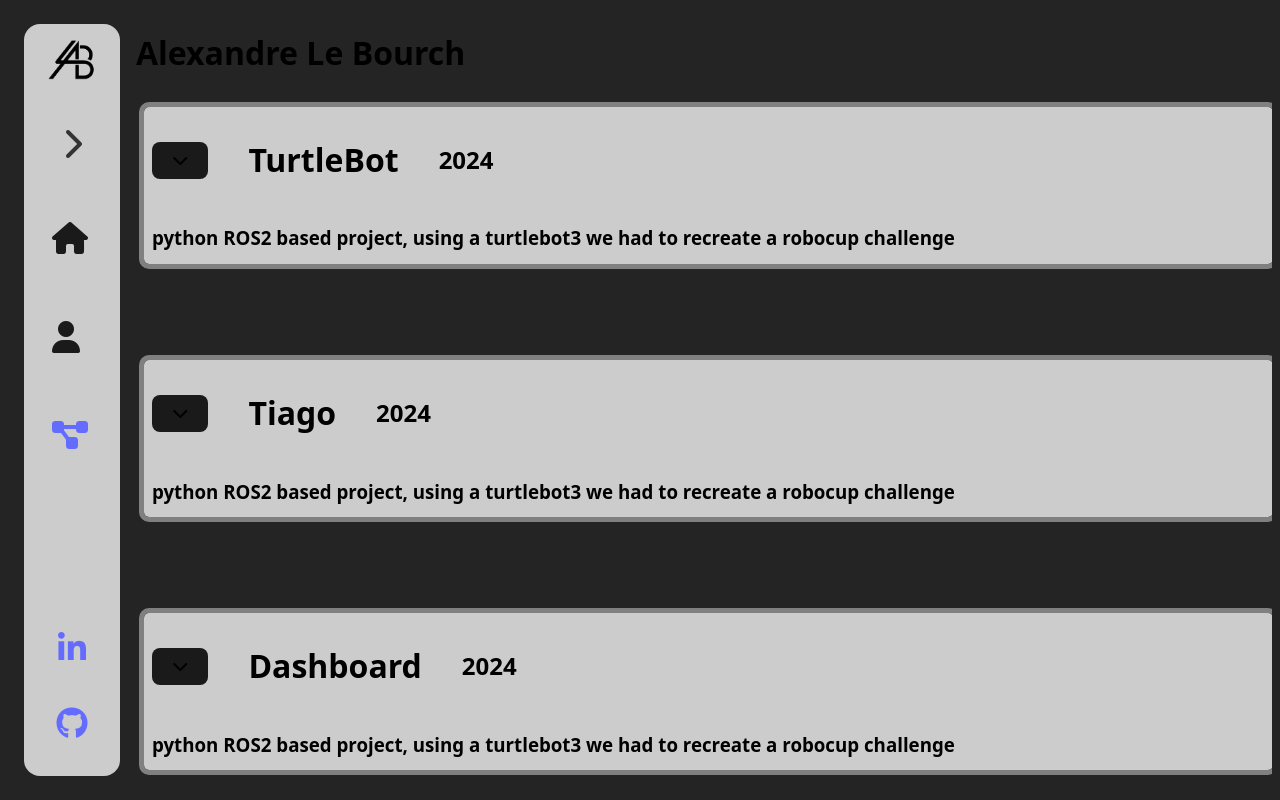
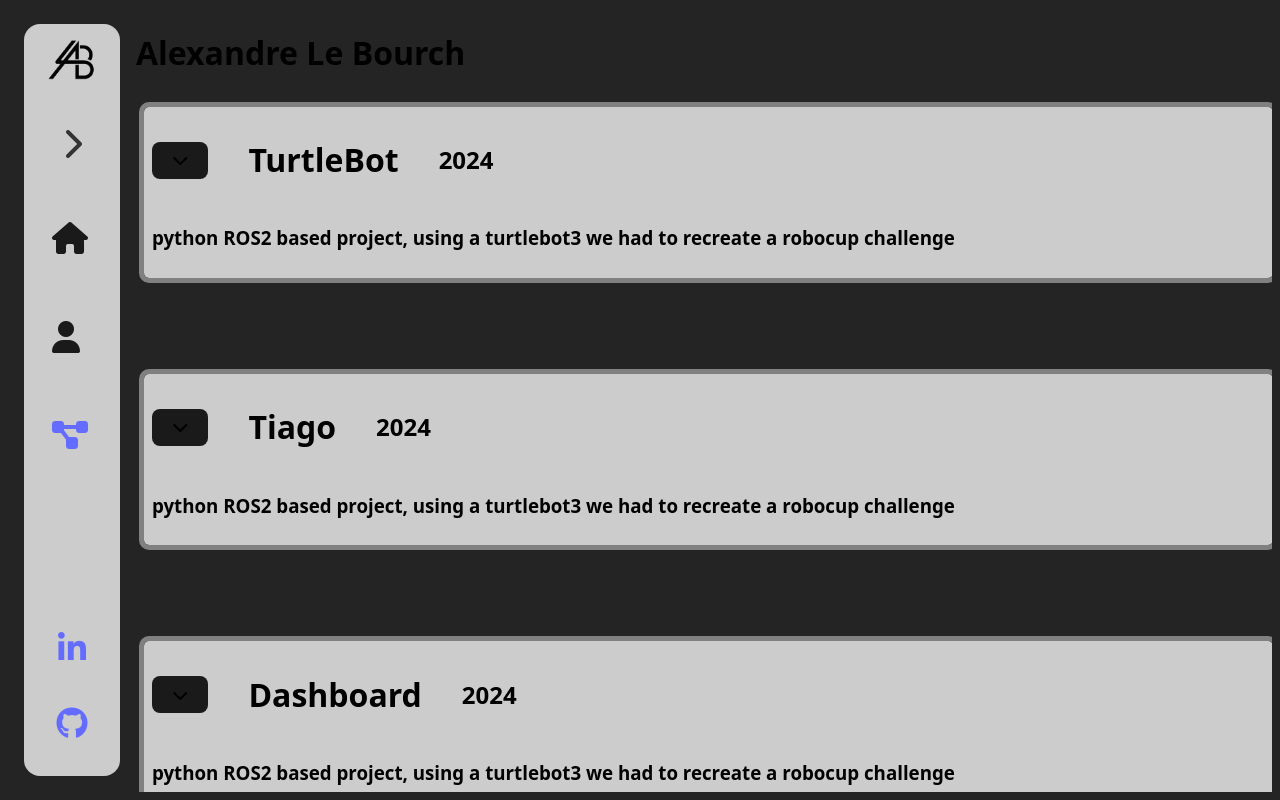
Before and after one commit to A-lebourch/portfolio, a Vue app: page /portfolio/projects in a window 1280 px wide. Built offline with nearby package versions, Linux system fonts and the light colour scheme.

Commit message:
fix scroll issue

```diff
--- a/src/components/Page.vue
+++ b/src/components/Page.vue
@@ -23,14 +23,14 @@ export default {
 <style>
 .page_style {
   flex: 1;
-  overflow: hidden;
+  overflow: auto;
   display: flex;
   flex-direction: column;
   width: 100%;
   height: 100%;
 }
 .scroll {
-  flex: 1;
-  overflow: auto;
+  /* flex: 1;
+  overflow: auto; */
 }
 </style>
```
